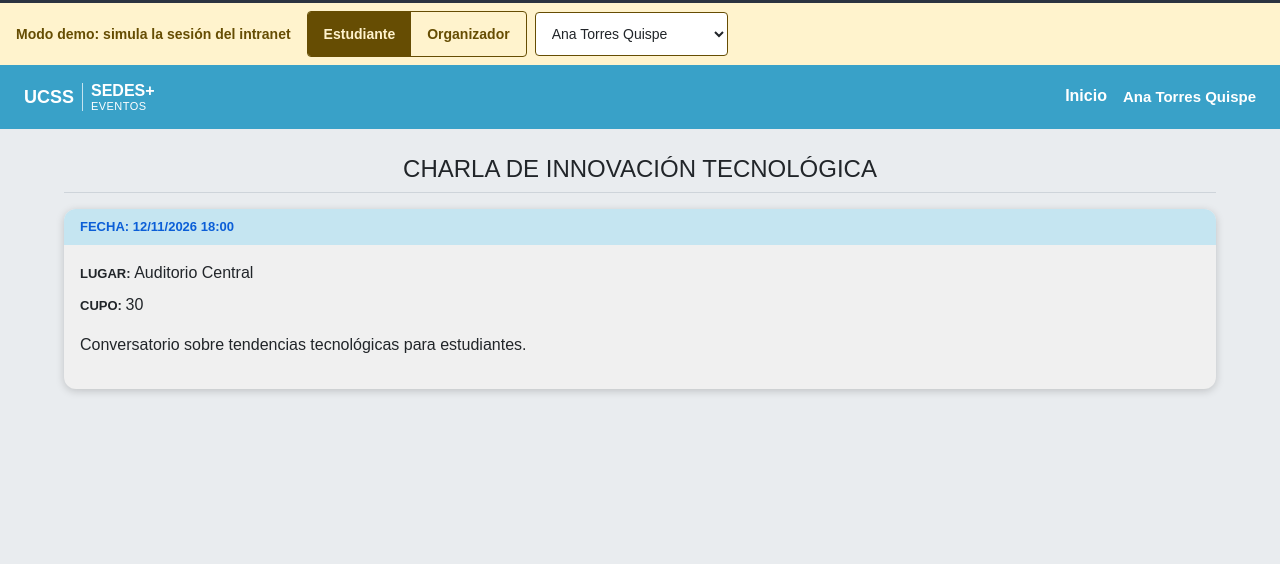
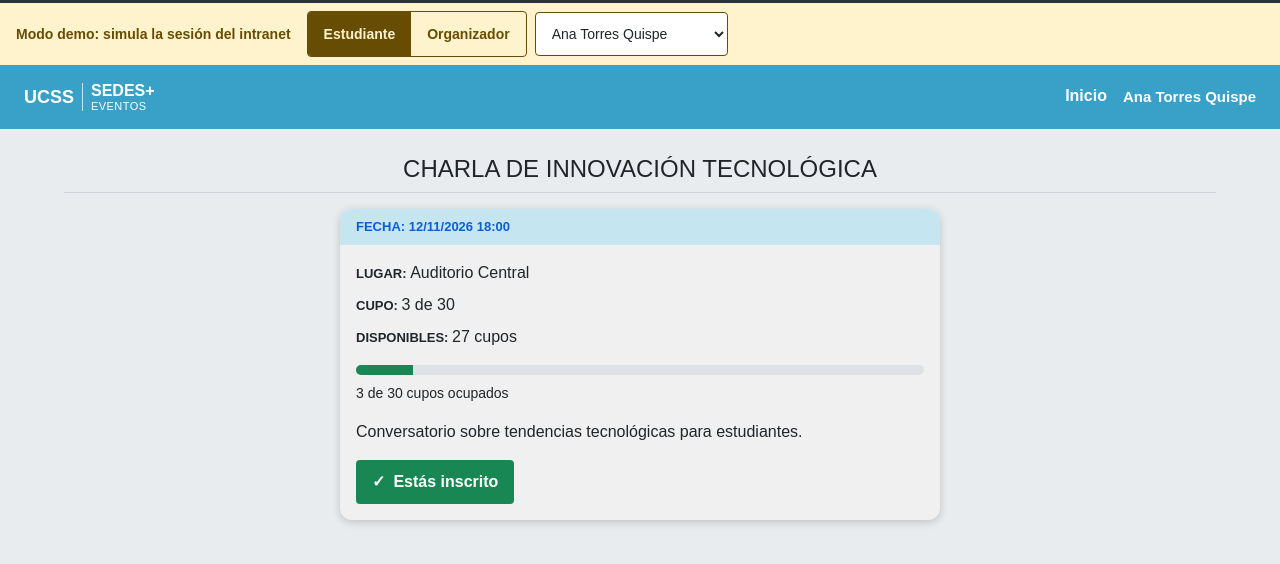
Before and after one commit to GeorjeSC/sedes-plus, a React (Vite) app: page /events/demo-charla-innovacion in a window 1280 px wide. Shown: the top 564 px of the page. Built offline with nearby package versions, Linux system fonts and the light colour scheme.

Commit message:
feat: inscripcion con control de cupo

```diff
--- /dev/null
+++ b/src/components/EnrollButton.jsx
@@ -0,0 +1,36 @@
+import { useSession } from '../context/SessionContext.jsx';
+import { useEvents } from '../context/EventsContext.jsx';
+import { isFull, isRegistered } from '../lib/events.js';
+
+export default function EnrollButton({ event }) {
+  const { role, student } = useSession();
+  const { registerCurrentStudent } = useEvents();
+
+  if (role !== 'student' || !student) return null;
+
+  if (isRegistered(event, student.code)) {
+    return (
+      <span className="enroll-tag" role="status">
+        <span aria-hidden="true">✓</span> Estás inscrito
+      </span>
+    );
+  }
+
+  if (isFull(event)) {
+    return (
+      <button type="button" className="btn btn--primary btn--block" disabled>
+        Evento lleno
+      </button>
+    );
+  }
+
+  return (
+    <button
+      type="button"
+      className="btn btn--primary btn--block"
+      onClick={() => registerCurrentStudent(event.id)}
+    >
+      Inscribirme
+    </button>
+  );
+}
--- a/src/pages/EventDetailPage.jsx
+++ b/src/pages/EventDetailPage.jsx
@@ -1,7 +1,11 @@
 import { Link, useParams } from 'react-router-dom';
 import PageTitle from '../components/PageTitle.jsx';
 import Flash from '../components/Flash.jsx';
+import CapacityBar from '../components/CapacityBar.jsx';
+import EnrollButton from '../components/EnrollButton.jsx';
 import { useEvents } from '../context/EventsContext.jsx';
+import { useSession } from '../context/SessionContext.jsx';
+import { isFull, spotsLeft } from '../lib/events.js';
 
 function formatDate(value) {
   const date = new Date(value);
@@ -13,6 +17,7 @@ function formatDate(value) {
 export default function EventDetailPage() {
   const { id } = useParams();
   const { getEvent } = useEvents();
+  const { role } = useSession();
   const event = getEvent(id);
 
   if (!event) {
@@ -30,10 +35,11 @@ export default function EventDetailPage() {
     );
   }
 
-  return (
-    <>
-      <Flash />
-      <PageTitle>{event.title}</PageTitle>
+  const registered = event.registrations.length;
+  const left = spotsLeft(event);
+  const full = isFull(event);
+
+  const info = (
     <div className="card">
       <div className="card__band">Fecha: {formatDate(event.date)}</div>
       <div className="card__body">
@@ -44,11 +50,30 @@ export default function EventDetailPage() {
           </li>
           <li>
             <span className="meta__label">Cupo: </span>
-              <span className="meta__value">{event.capacity}</span>
+            <span className="meta__value">
+              {registered} de {event.capacity}
+            </span>
+          </li>
+          <li>
+            <span className="meta__label">Disponibles: </span>
+            <span className="meta__value">
+              {full ? 'Sin cupos' : `${left} cupo${left === 1 ? '' : 's'}`}
+            </span>
           </li>
         </ul>
+        <CapacityBar event={event} />
         {event.description && <p className="meta__value">{event.description}</p>}
+        <EnrollButton event={event} />
       </div>
+    </div>
+  );
+
+  return (
+    <>
+      <Flash />
+      <PageTitle>{event.title}</PageTitle>
+      <div className={`event-detail${role === 'organizer' ? '' : ' event-detail--single'}`}>
+        {info}
       </div>
     </>
   );
--- a/src/styles/app.css
+++ b/src/styles/app.css
@@ -585,6 +585,12 @@
   }
 }
 
+.event-detail.event-detail--single {
+  grid-template-columns: 1fr;
+  max-width: 600px;
+  margin: 0 auto;
+}
+
 /* Estado vacío */
 .empty-state {
   padding: 32px 16px;
```
Lines whose indentation alone changed are shown as unchanged.
